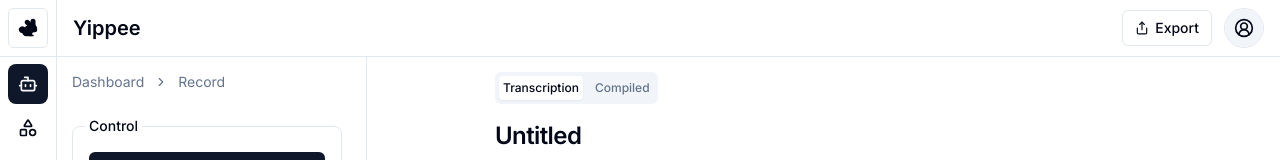
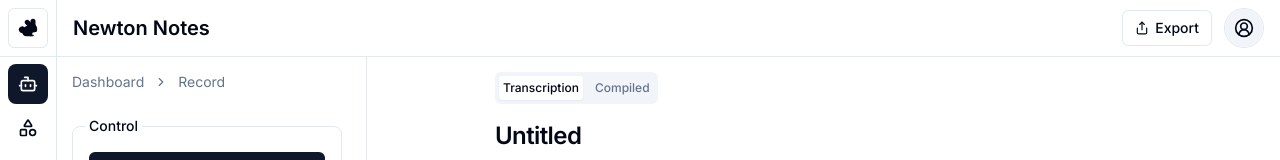
Before and after one commit to rayzhuca/newton-notes, a Next.js app: page /dashboard in a window 1280 px wide. Shown: the top 160 px of the page. Built offline with nearby package versions, Linux system fonts and the light colour scheme.

Commit message:
html change

```diff
--- a/components/header.tsx
+++ b/components/header.tsx
@@ -15,7 +15,7 @@ const Header: React.FC = () => {
                         <Logo />
                     </Link>
                 </div>
-                <h1 className="text-xl font-semibold pl-4">Yippee</h1>
+                <h1 className="text-xl font-semibold pl-4">Newton Notes</h1>
             </div>
             <div className="flex flex-row items-center gap-1 mr-4">
                 <Button variant="outline" size="sm" className="gap-1.5 text-sm">
```
